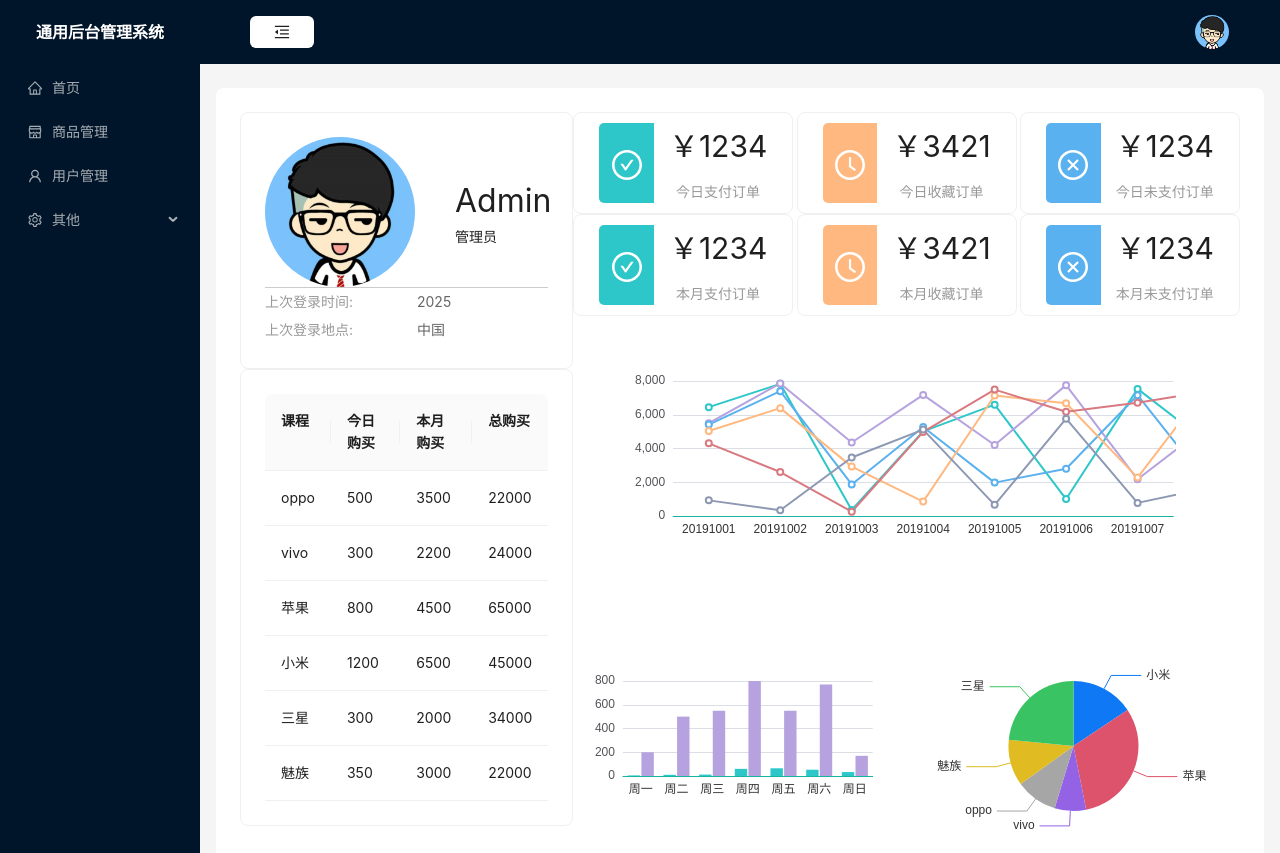
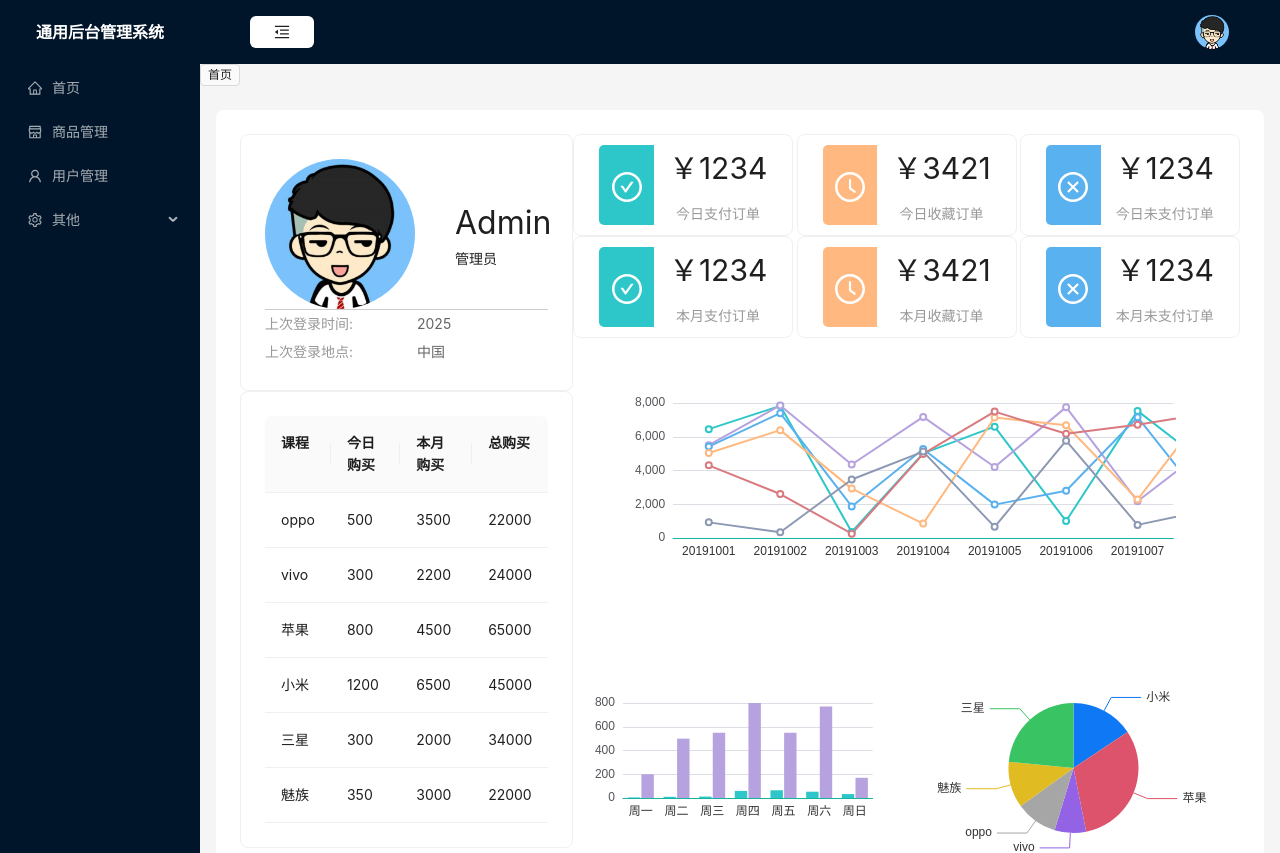
Before and after one commit to Adatuo/react--admin-template, a React (Vite) app: page /home in a window 1280 px wide. Shown: the top 853 px of the page. Built offline with nearby package versions, Linux system fonts and the light colour scheme; sample sign-in values are in the browser's storage.

Commit message:
🎈 perf(layout-tag): layout-tag更简易的实现

```diff
--- a/src/components/commonAside/index.tsx
+++ b/src/components/commonAside/index.tsx
@@ -1,12 +1,50 @@
-import { Layout, Menu} from 'antd';
+import { Layout, Menu } from 'antd';
 import menuConfig from '../../config';
 import { getMenuItems } from '../../untils';
+import { useNavigate } from 'react-router-dom';
+import { useDispatch, useSelector } from 'react-redux';
+import { selectMenus, setCurrentMenu } from '../../store/reducer/tab';
+import type { RootState } from '../../store';
 
 const { Sider } = Layout;
 
-function CommonAside({collapsed}: {collapsed: boolean}) {
+function CommonAside({ collapsed }: { collapsed: boolean }) {
   // const [collapsed, setCollapsed] = useState(false);
   const items = getMenuItems(menuConfig);
+  const navigate = useNavigate();
+  const dispatch = useDispatch();
+  const currentMenu = useSelector((state: RootState) => state.tab.currentMenu);
+
+  const handleMenuClick = (e: any) => {
+    navigate(e.key);
+    let data;
+    for (const item of menuConfig) {
+      if (item.children) {
+        for (const child of item.children) {
+          if (child.path === e.key) {
+            data = {
+              path: child.path,
+              name: child.label,
+            };
+            break;
+          }
+        }
+      }
+      if (item.path === e.key) {
+        data = {
+          path: item.path,
+          name: item.label,
+        };
+        break;
+      }
+    }
+    console.log(data);
+
+    if (data) {
+      dispatch(selectMenus(data));
+      dispatch(setCurrentMenu(data));
+    }
+  };
 
   return (
     <Sider trigger={null} collapsed={collapsed}>
@@ -14,7 +52,8 @@ function CommonAside({collapsed}: {collapsed: boolean}) {
       <Menu
         theme="dark"
         mode="inline"
-        defaultSelectedKeys={['1']}
+        onClick={handleMenuClick}
+        selectedKeys={[currentMenu?.path]}
         items={items}
         style={{
           height: '100%',
--- /dev/null
+++ b/src/components/commonTag/index.tsx
@@ -0,0 +1,53 @@
+import { Tag } from 'antd';
+import { useDispatch, useSelector } from 'react-redux';
+import type { RootState } from '../../store';
+import { closeTag, setCurrentMenu } from '../../store/reducer/tab';
+import { useNavigate } from 'react-router-dom';
+
+export const Tags = () => {
+  const tableList = useSelector((state: RootState) => state.tab.tableList);
+  const currentMenu = useSelector((state: RootState) => state.tab.currentMenu);
+  const dispatch = useDispatch();
+  const navegate = useNavigate();
+
+  const handle = (tag) => {
+    navegate(tag.path);
+    dispatch(setCurrentMenu(tag));
+  };
+
+  const close = (tag, index) => {
+    //redux是异步的,更新不会错乱,同步拿到需要useEffect监听
+    dispatch(closeTag(tag));
+
+    if (tag.path !== location.pathname) {
+      return;
+    }
+    if (index == tableList.length - 1) {
+      navegate(tableList[index - 1].path);
+      dispatch(setCurrentMenu(tableList[index - 1]));
+    } else if (tableList.length > 1) {
+      navegate(tableList[index + 1].path);
+      dispatch(setCurrentMenu(tableList[index + 1]));
+    }
+  };
+
+  return (
+    <div className="tags">
+      {tableList.map((tag, index) => {
+        return (
+          <Tag
+            key={tag.path}
+            closable={tag.name !== '首页'}
+            onClose={() => close(tag, index)}
+            onClick={() => handle(tag)}
+            style={
+              currentMenu.path === tag.path ? { color: 'blue', fontWeight: 'bold' } : undefined
+            }
+          >
+            {tag.name}
+          </Tag>
+        );
+      })}
+    </div>
+  );
+};
--- a/src/pages/main.tsx
+++ b/src/pages/main.tsx
@@ -5,6 +5,7 @@ import { useSelector } from 'react-redux';
 import type { RootState } from '../store';
 import { Outlet } from 'react-router-dom';
 import AuthRoute from '../router/routerAuth';
+import { Tags } from '../components/commonTag';
 
 const { Content } = Layout;
 const Main: React.FC = () => {
@@ -19,6 +20,7 @@ const Main: React.FC = () => {
         <CommonAside collapsed={collapsed} />
         <Layout>
           <CommonHeader collapsed={collapsed} />
+        <Tags />
           <Content
             style={{
               margin: '24px 16px',
--- a/src/store/reducer/tab.tsx
+++ b/src/store/reducer/tab.tsx
@@ -1,15 +1,31 @@
-import { createSlice } from "@reduxjs/toolkit";
+import { createSlice } from '@reduxjs/toolkit';
 
 const tabSlice = createSlice({
-  name:"tab",
-  initialState:{
-    isCollapse:false,
+  name: 'tab',
+  initialState: {
+    isCollapse: false,
+    tableList: [{ path: '/home', name: '首页' }],
+    currentMenu: [{ path: '/home', name: '首页' }],
   },
-  reducers:{
-    collapseMenu(state){//传参的action暂时用不上
+  reducers: {
+    collapseMenu(state) {
       state.isCollapse = !state.isCollapse;
-    }
-  }
-})
-export const { collapseMenu } = tabSlice.actions;
-export default tabSlice
+    },
+    setCurrentMenu(state, { payload: val }) {
+      state.currentMenu = val;
+    },
+    selectMenus(state, { payload: val }) {
+      if (state.tableList.findIndex((item) => item.name === val.name) === -1) {
+        state.tableList.push(val);
+      }
+    },
+    closeTag(state, { payload: val }) {
+      const index = state.tableList.findIndex((item) => item.name === val.name);
+      if (index !== -1) {
+        state.tableList.splice(index, 1);
+      }
+    },
+  },
+});
+export const { collapseMenu, selectMenus, setCurrentMenu, closeTag } = tabSlice.actions;
+export default tabSlice;
```
Also changed, not shown: src/router/routes.tsx (+26 -27 lines).
